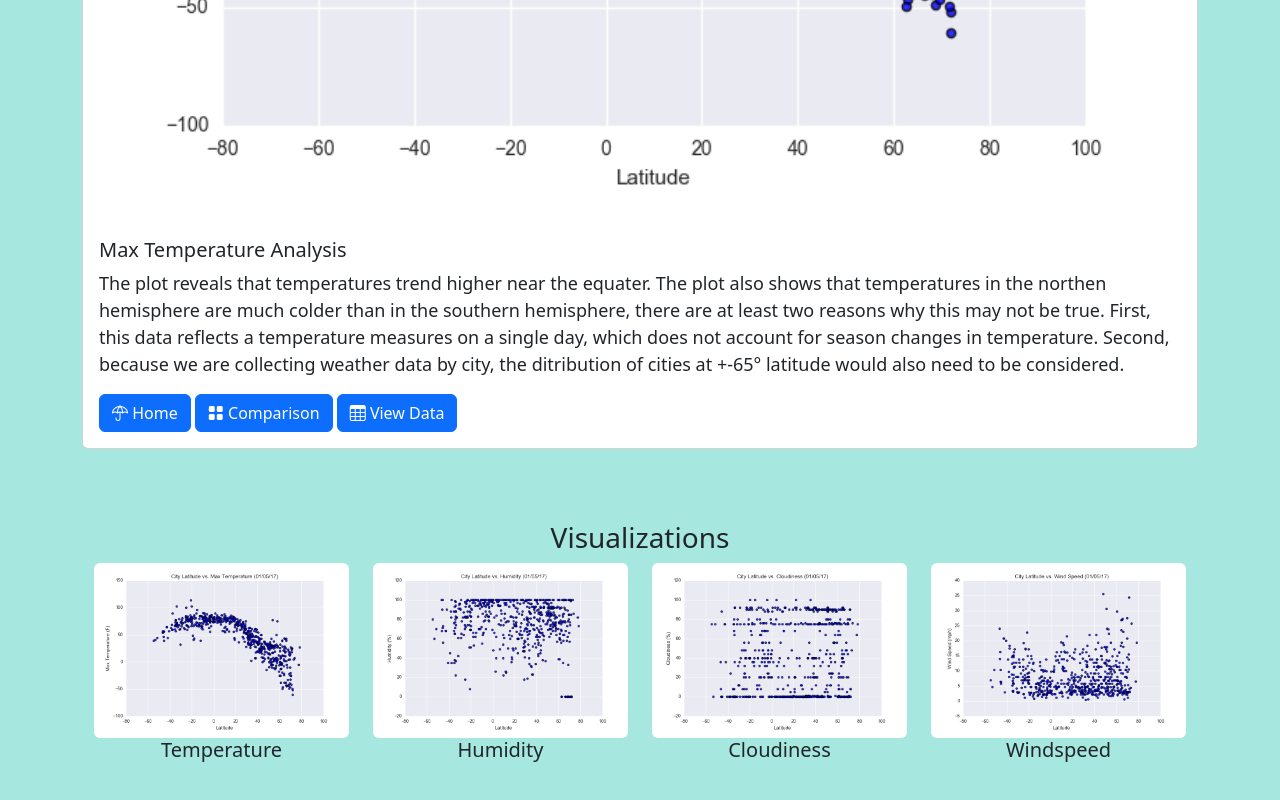
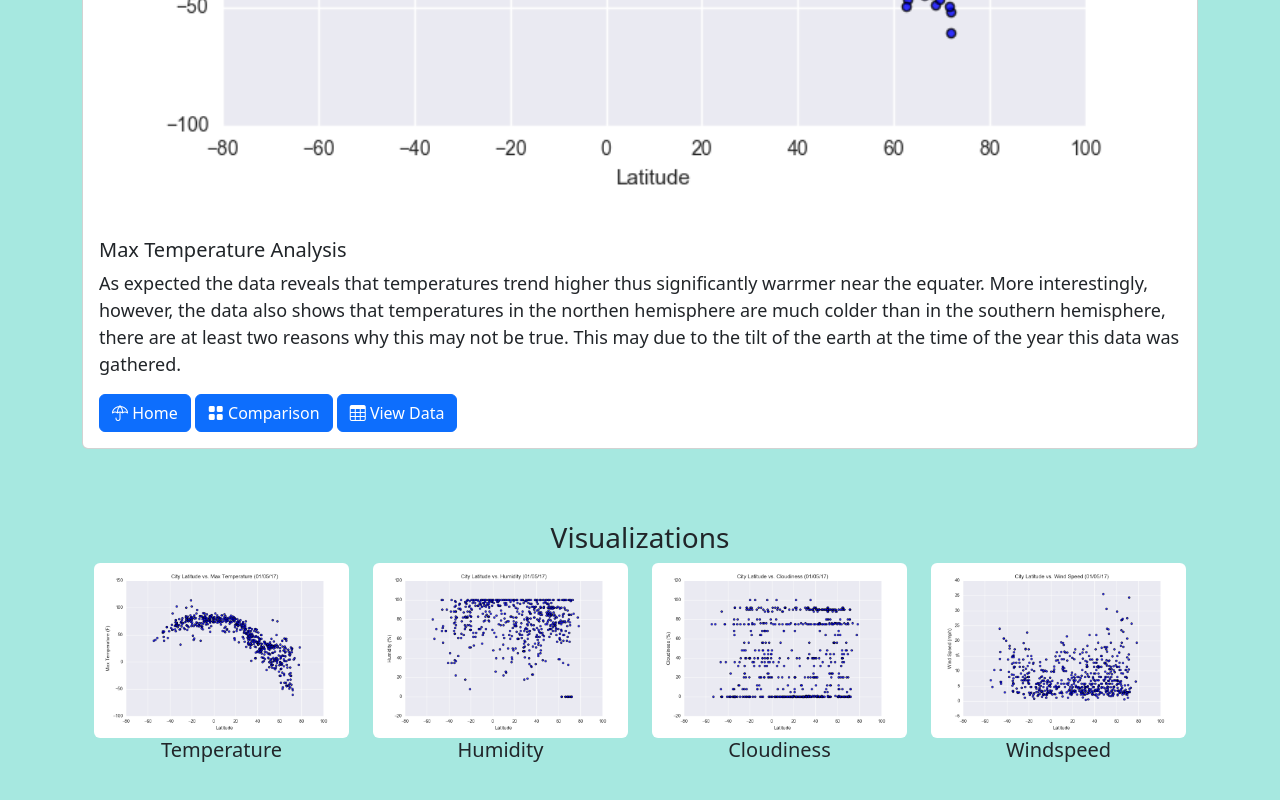
Before and after one commit to GambitAcid/Web-Design-Challenge, a plain HTML site: page webpages/MaxTemp.html in a window 1280 px wide. Shown: the part 778-1578 px from the top of the page. Drawn offline with nearby package versions, Linux system fonts and the light colour scheme.

Commit message:
Updating Language in html

```diff
--- a/webpages/MaxTemp.html
+++ b/webpages/MaxTemp.html
@@ -64,12 +64,9 @@
                 <img class="card-img-top" src="../Resources\assets\images\Fig1.png" alt="Card image cap">
                 <div class="card-body">
                 <h5 class="card-title">Max Temperature Analysis</h5>
-                <p class="card-text">The plot reveals that temperatures trend higher near the equater. The plot
-                    also shows that temperatures in the northen hemisphere are much colder than in the southern
-                    hemisphere, there are at least two reasons why this may not be true. First, this data reflects a
-                    temperature measures on a single day, which does not account for season changes in temperature.
-                    Second, because we are collecting weather data by city, the ditribution of cities at +-65°
-                    latitude would also need to be considered.</p>
+                <p class="card-text">As expected the data reveals that temperatures trend higher thus significantly warrmer near the equater. More interestingly,
+                    however, the data also shows that temperatures in the northen hemisphere are much colder than in the southern
+                    hemisphere, there are at least two reasons why this may not be true. This may due to the tilt of the earth at the time of the year this data was gathered.</p>
                 <a href="../index.html" class="btn btn-primary"><i class="bi bi-umbrella"></i> Home</a>
                 <a href="Comparisons.html" class="btn btn-primary"><i class="bi bi-grid-fill"></i> Comparison</a>
                 <a href="Data.html" class="btn btn-primary"><i class="bi bi-table"></i> View Data</a>
```
Also changed, not shown: index.html (+2 -1 lines), webpages/Cloudiness.html (+1 -1 lines).
